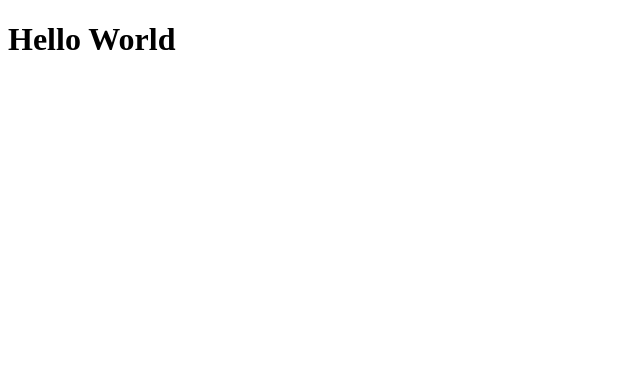
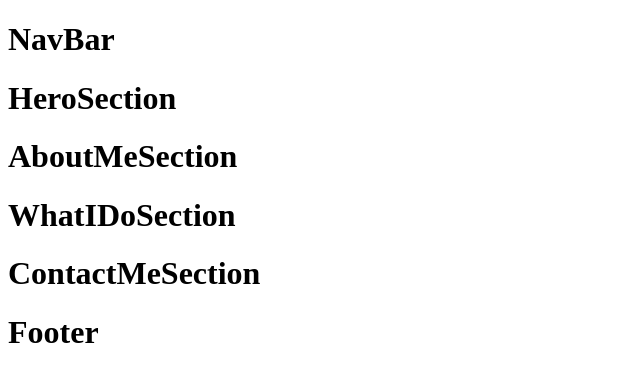
Before and after one commit to edu2andrade/new-portfolio, a Next.js app: page / in a window 1280 px wide. Shown: the top 382 px of the page, without its empty margins (0-640 px from the left). Built offline with nearby package versions, Linux system fonts and the light colour scheme.

Commit message:
initial structure implemented

```diff
--- a/app/layout.tsx
+++ b/app/layout.tsx
@@ -1,3 +1,5 @@
+import '../styles/globals.css'
+
 export default function RootLayout({
   children,
 }: {
--- a/app/page.tsx
+++ b/app/page.tsx
@@ -1,5 +1,19 @@
+import { Footer } from "../sections/Footer";
+import { NavBar } from "../sections/NavBar";
+import { HeroSection } from "../sections/HeroSection";
+import { AboutMeSection } from "../sections/AboutMeSection";
+import { WhatIDoSection } from "../sections/WhatIDo";
+import { ContactMeSection } from "../sections/ContactMeSection";
+
 export default function Home() {
   return (
-   <h1>Hello World</h1>
+    <>
+      <NavBar />
+      <HeroSection />
+      <AboutMeSection />
+      <WhatIDoSection />
+      <ContactMeSection />
+      <Footer />
+    </>
   )
 }
--- /dev/null
+++ b/sections/AboutMeSection.tsx
@@ -0,0 +1,5 @@
+export const AboutMeSection = () => {
+  return (
+    <h1>AboutMeSection</h1>
+  )
+}
--- /dev/null
+++ b/sections/ContactMeSection.tsx
@@ -0,0 +1,5 @@
+export const ContactMeSection = () => {
+  return (
+    <h1>ContactMeSection</h1>
+  )
+}
--- /dev/null
+++ b/sections/Footer.tsx
@@ -0,0 +1,5 @@
+export const Footer = () => {
+  return (
+    <h1>Footer</h1>
+  )
+}
--- /dev/null
+++ b/sections/HeroSection.tsx
@@ -0,0 +1,5 @@
+export const HeroSection = () => {
+  return (
+    <h1>HeroSection</h1>
+  )
+}
--- /dev/null
+++ b/sections/NavBar.tsx
@@ -0,0 +1,5 @@
+export const NavBar = () => {
+  return (
+    <h1>NavBar</h1>
+  )
+}
--- /dev/null
+++ b/sections/WhatIDo.tsx
@@ -0,0 +1,5 @@
+export const WhatIDoSection = () => {
+  return (
+    <h1>WhatIDoSection</h1>
+  )
+}
```
Also changed, not shown: styles/globals.css (added).
